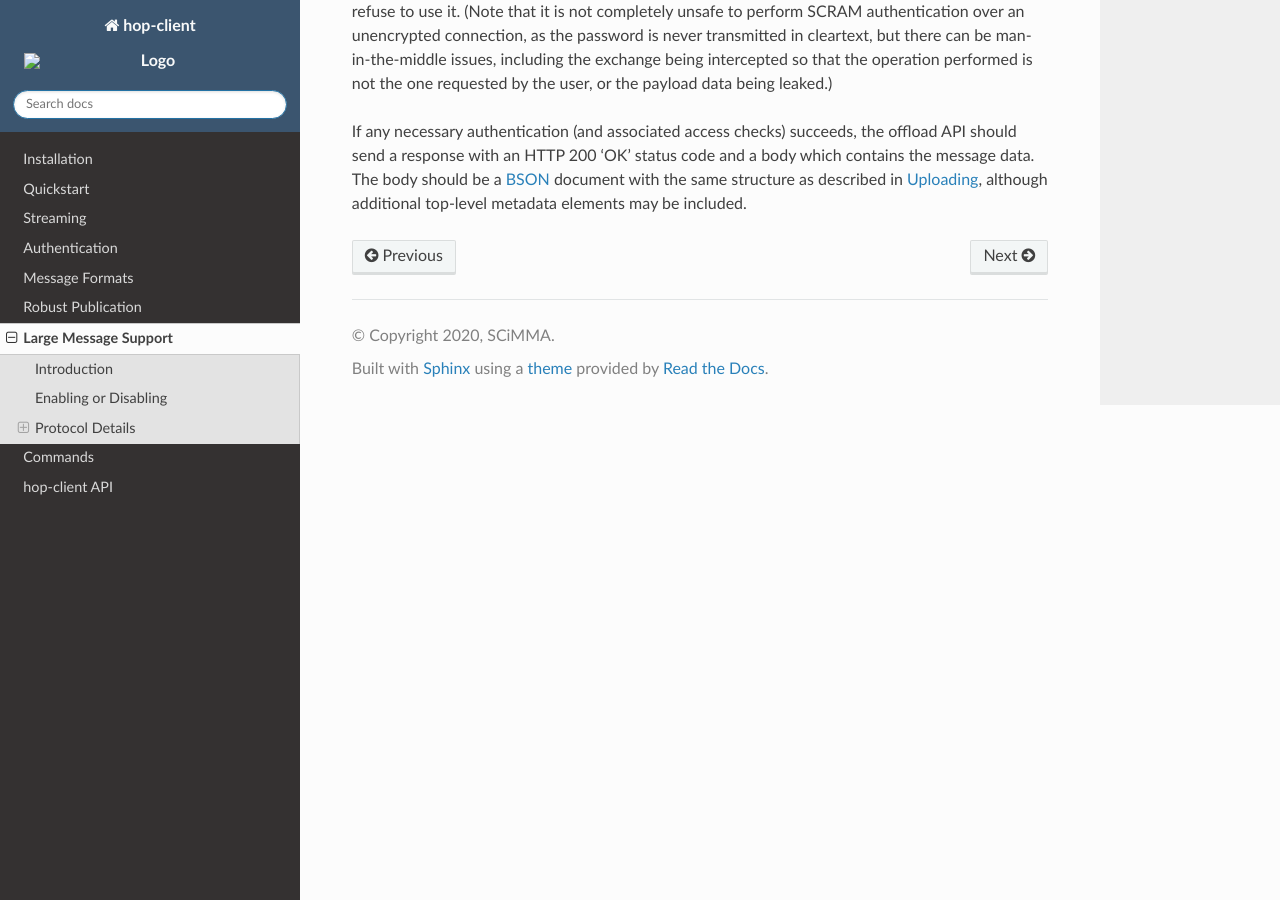
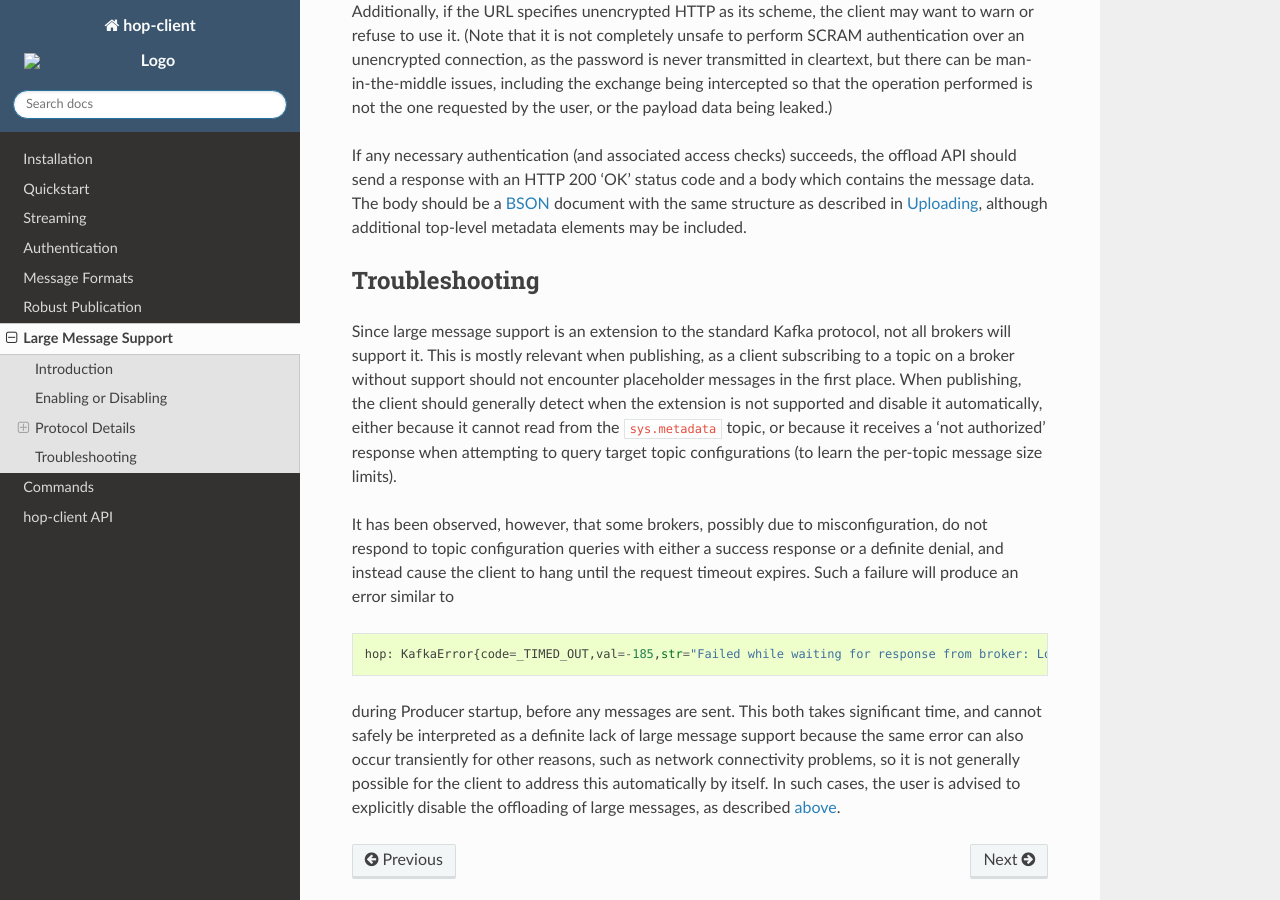
Before and after one commit to scimma/hop-client, a Sphinx documentation site: the page built from doc/user/large_messages.rst, in a window 1280 px wide and 900 px high, scrolled down 3642 px. Built offline with Sphinx 7.4.7 and the Read the Docs theme 3.1.0, drawn with Linux system fonts in a browser that asks for light colours; pages that are not in the unit, such as notebooks, are missing from menus.

Commit message:
Completely avoid making metadata queries to brokers when automatic_offload is set to false. This assists with working around mis-configured brokers which fail to respond to requests.

```diff
--- a/doc/user/large_messages.rst
+++ b/doc/user/large_messages.rst
@@ -14,6 +14,8 @@ often one or a few megabytes, and performance can be degraded by increasing this
 It can nonetheless be extremely useful to be able to use a single system to transmit messages which are sometimes much larger.
 To provide this flexibility, :code:`hop-client` implements an extension which, when used in conjunction with a suitably configured broker, can transparently handle large messages via a secondary communication channel which is configured for a larger maximum size.
 By default, this mechanism will be used automatically if the broker supports it, with publishing clients uploading data to the 'offload' API endpoint, and subscribing clients downloading it again when appropriate.
+
+.. _enable_disable:
 
 Enabling or Disabling
 ---------------------
@@ -129,3 +131,21 @@ Additionally, if the URL specifies unencrypted HTTP as its scheme, the client ma
 
 If any necessary authentication (and associated access checks) succeeds, the offload API should send a response with an HTTP 200 'OK' status code and a body which contains the message data.
 The body should be a `BSON <https://bsonspec.org>`_ document with the same structure as described in :ref:`Uploading`, although additional top-level metadata elements may be included.
+
+Troubleshooting
+---------------
+
+Since large message support is an extension to the standard Kafka protocol, not all brokers will support it.
+This is mostly relevant when publishing, as a client subscribing to a topic on a broker without support should not encounter placeholder messages in the first place.
+When publishing, the client should generally detect when the extension is not supported and disable it automatically, either because it cannot read from the :code:`sys.metadata` topic, or because it receives a 'not authorized' response when attempting to query target topic configurations (to learn the per-topic message size limits).
+
+It has been observed, however, that some brokers, possibly due to misconfiguration, do not respond to topic configuration queries with either a success response or a definite denial, and instead cause the client to hang until the request timeout expires.
+Such a failure will produce an error similar to
+
+.. code::
+
+  hop: KafkaError{code=_TIMED_OUT,val=-185,str="Failed while waiting for response from broker: Local: Timed out"}
+
+during Producer startup, before any messages are sent.
+This both takes significant time, and cannot safely be interpreted as a definite lack of large message support because the same error can also occur transiently for other reasons, such as network connectivity problems, so it is not generally possible for the client to address this automatically by itself.
+In such cases, the user is advised to explicitly disable the offloading of large messages, as described :ref:`above <enable_disable>`.
```
Also changed, not shown: 1 other file.
